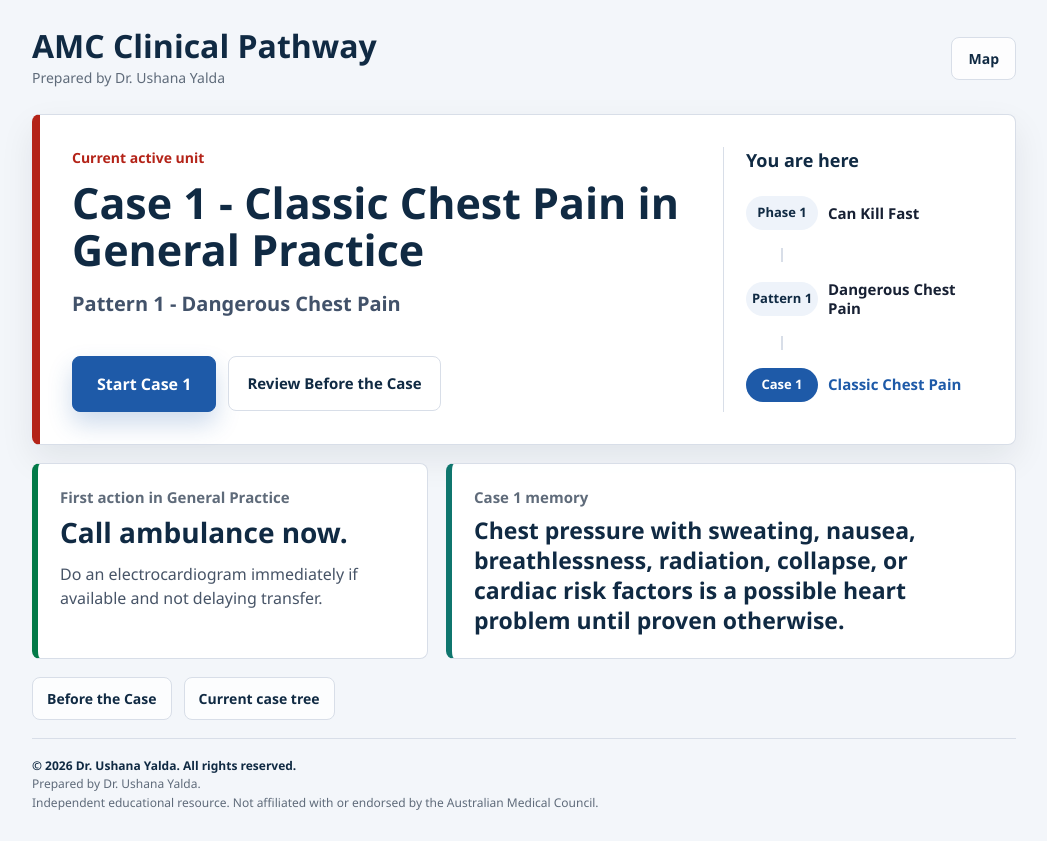
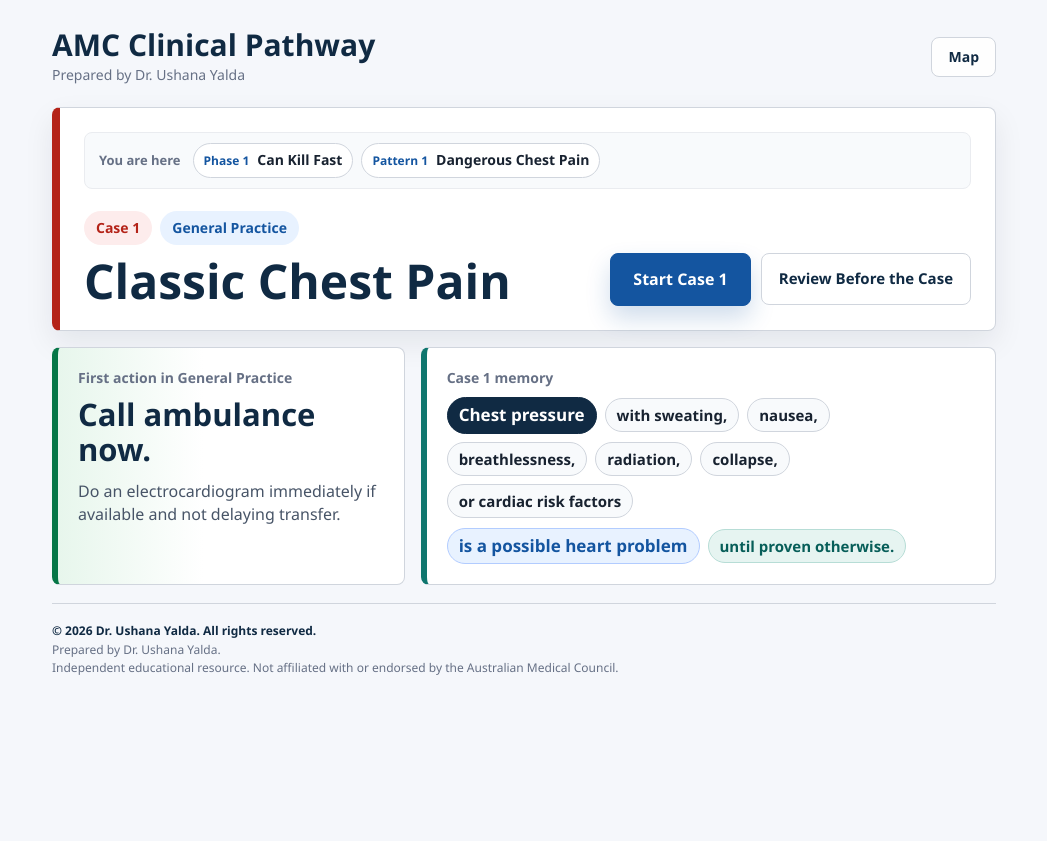
Before and after one commit to ushanayalda/Amc-clinical, a plain HTML site: page index.html in a window 1280 px wide. Shown: the whole page, without its empty margins (116-1163 px from the left). After the commit the page ends 800 px from the top, so only its background shows below. Drawn offline with Linux system fonts and the light colour scheme.

Commit message:
Refine homepage typography and memory layout

```diff
--- a/index.html
+++ b/index.html
@@ -7,18 +7,23 @@
 
   <style>
     :root {
-      --bg: #F3F6FA;
+      --bg: #F5F7FB;
       --surface: #FFFFFF;
-      --ink: #172033;
-      --muted: #5F6B7A;
-      --line: #D8DEE8;
+      --ink: #182230;
+      --muted: #667085;
+      --line: #D0D5DD;
+      --soft-line: #EAECF0;
       --navy: #102A43;
-      --blue: #1E5AA8;
+      --blue: #1455A0;
+      --blue-soft: #E8F2FF;
       --teal: #0F766E;
-      --green: #027A48;
+      --teal-soft: #E6F4F1;
+      --green: #067647;
+      --green-soft: #E7F6EC;
       --red: #B42318;
-      --shadow: 0 14px 34px rgba(16, 24, 40, 0.08);
-      --max: 1040px;
+      --red-soft: #FDECEC;
+      --shadow: 0 12px 30px rgba(16, 24, 40, 0.08);
+      --max: 1000px;
       --radius: 8px;
     }
 
@@ -31,8 +36,8 @@
       min-height: 100vh;
       background: var(--bg);
       color: var(--ink);
-      font-family: "Segoe UI", Roboto, "Helvetica Neue", Arial, sans-serif;
-      line-height: 1.5;
+      font-family: Aptos, "Segoe UI Variable", "Segoe UI", system-ui, -apple-system, BlinkMacSystemFont, Arial, sans-serif;
+      line-height: 1.45;
       -webkit-font-smoothing: antialiased;
       text-rendering: optimizeLegibility;
     }
@@ -53,22 +58,22 @@
       align-items: center;
       justify-content: space-between;
       gap: 20px;
-      margin-bottom: 26px;
+      margin-bottom: 22px;
     }
 
     .brand-title {
       margin: 0;
       color: var(--navy);
-      font-size: 32px;
+      font-size: 30px;
       line-height: 1.1;
-      font-weight: 760;
+      font-weight: 750;
     }
 
     .brand-credit {
       margin: 4px 0 0;
       color: var(--muted);
       font-size: 14px;
-      font-weight: 520;
+      font-weight: 500;
     }
 
     .nav-link,
@@ -78,164 +83,159 @@
       align-items: center;
       justify-content: center;
       border-radius: var(--radius);
-      font-weight: 760;
+      font-weight: 750;
       text-align: center;
     }
 
     .nav-link {
-      min-height: 42px;
-      padding: 10px 16px;
+      min-height: 40px;
+      padding: 9px 16px;
       border: 1px solid var(--line);
-      background: rgba(255, 255, 255, 0.84);
+      background: rgba(255, 255, 255, 0.88);
       color: var(--navy);
       font-size: 14px;
     }
 
     .start-band {
-      display: grid;
-      grid-template-columns: minmax(0, 1fr) 260px;
-      gap: 26px;
-      align-items: stretch;
       border: 1px solid var(--line);
       border-left: 8px solid var(--red);
       background: var(--surface);
       box-shadow: var(--shadow);
       border-radius: var(--radius);
-      padding: 32px;
+      padding: 24px;
     }
 
-    .start-copy {
+    .path-strip {
       display: flex;
-      flex-direction: column;
-      justify-content: space-between;
-      gap: 24px;
-      min-width: 0;
+      flex-wrap: wrap;
+      align-items: center;
+      gap: 8px;
+      margin-bottom: 22px;
+      padding: 10px;
+      border: 1px solid var(--soft-line);
+      border-radius: var(--radius);
+      background: #F8FAFC;
     }
 
-    .eyebrow {
-      margin: 0 0 12px;
-      color: var(--red);
+    .path-label {
+      color: var(--muted);
+      font-size: 13px;
+      font-weight: 750;
+      padding: 0 4px;
+    }
+
+    .path-step {
+      display: inline-flex;
+      align-items: center;
+      gap: 8px;
+      min-height: 34px;
+      border: 1px solid var(--line);
+      border-radius: 999px;
+      background: #FFFFFF;
+      padding: 6px 10px;
+      color: var(--navy);
+    }
+
+    .path-code {
+      color: var(--blue);
+      font-size: 12px;
+      font-weight: 800;
+    }
+
+    .path-name {
+      color: var(--ink);
+      font-size: 14px;
+      font-weight: 700;
+    }
+
+    .case-main {
+      display: grid;
+      grid-template-columns: minmax(0, 1fr) auto;
+      gap: 22px;
+      align-items: end;
+    }
+
+    .case-badges {
+      display: flex;
+      flex-wrap: wrap;
+      gap: 8px;
+      margin-bottom: 12px;
+    }
+
+    .case-code,
+    .setting-badge {
+      display: inline-flex;
+      align-items: center;
+      min-height: 34px;
+      border-radius: 999px;
+      padding: 7px 12px;
       font-size: 14px;
       font-weight: 800;
     }
 
+    .case-code {
+      background: var(--red-soft);
+      color: var(--red);
+    }
+
+    .setting-badge {
+      background: var(--blue-soft);
+      color: var(--blue);
+    }
+
     .case-title {
       margin: 0;
-      max-width: 720px;
+      max-width: 640px;
       color: var(--navy);
-      font-size: 43px;
-      line-height: 1.08;
-      font-weight: 780;
-    }
-
-    .case-subtitle {
-      margin: 16px 0 0;
-      color: #42526A;
-      font-size: 20px;
-      font-weight: 650;
+      font-size: 48px;
+      line-height: 1.02;
+      font-weight: 760;
     }
 
     .action-row {
       display: flex;
       flex-wrap: wrap;
-      gap: 12px;
+      justify-content: flex-end;
+      gap: 10px;
       align-items: center;
     }
 
     .primary-action {
-      min-height: 52px;
-      padding: 15px 24px;
+      min-height: 50px;
+      padding: 14px 22px;
       background: var(--blue);
       color: #FFFFFF;
       border: 1px solid var(--blue);
       font-size: 16px;
-      box-shadow: 0 12px 24px rgba(30, 90, 168, 0.22);
+      box-shadow: 0 12px 24px rgba(20, 85, 160, 0.2);
     }
 
     .secondary-action {
-      min-height: 52px;
-      padding: 15px 18px;
+      min-height: 50px;
+      padding: 14px 17px;
       background: #FFFFFF;
       color: var(--navy);
       border: 1px solid var(--line);
       font-size: 15px;
     }
 
-    .layer-stack {
-      border-left: 1px solid var(--line);
-      padding-left: 22px;
+    .cue-grid {
+      margin-top: 16px;
       display: grid;
-      align-content: center;
-      gap: 8px;
-    }
-
-    .layer-title {
-      margin: 0 0 4px;
-      color: var(--navy);
-      font-size: 18px;
-      font-weight: 800;
-    }
-
-    .layer-row {
-      display: grid;
-      grid-template-columns: 72px 1fr;
-      gap: 10px;
-      align-items: center;
-      padding: 10px 0;
-    }
-
-    .layer-code {
-      display: inline-flex;
-      min-height: 34px;
-      align-items: center;
-      justify-content: center;
-      border-radius: 999px;
-      background: #EEF3FA;
-      color: var(--navy);
-      font-size: 13px;
-      font-weight: 820;
-    }
-
-    .layer-name {
-      color: var(--ink);
-      font-size: 15px;
-      font-weight: 730;
-      line-height: 1.25;
-    }
-
-    .layer-row.current .layer-code {
-      background: var(--blue);
-      color: #FFFFFF;
-    }
-
-    .layer-row.current .layer-name {
-      color: var(--blue);
-      font-weight: 820;
-    }
-
-    .layer-line {
-      width: 2px;
-      height: 14px;
-      margin-left: 35px;
-      background: var(--line);
-    }
-
-    .cue-grid {
-      margin-top: 18px;
-      display: grid;
-      grid-template-columns: minmax(0, 0.82fr) minmax(0, 1.18fr);
-      gap: 18px;
+      grid-template-columns: minmax(0, 0.76fr) minmax(0, 1.24fr);
+      gap: 16px;
     }
 
     .cue-card {
       border: 1px solid var(--line);
-      background: rgba(255, 255, 255, 0.97);
+      background: rgba(255, 255, 255, 0.98);
       border-radius: var(--radius);
-      padding: 22px;
+      padding: 20px;
     }
 
     .cue-action {
       border-left: 6px solid var(--green);
+      background: linear-gradient(90deg, var(--green-soft), #FFFFFF 42%);
     }
 
     .cue-memory {
@@ -243,55 +243,76 @@
     }
 
     .cue-label {
-      margin: 0 0 8px;
+      margin: 0 0 9px;
       color: var(--muted);
-      font-size: 15px;
-      font-weight: 820;
+      font-size: 14px;
+      font-weight: 800;
     }
 
     .cue-statement {
       margin: 0;
       color: var(--navy);
-      font-size: 28px;
-      line-height: 1.2;
-      font-weight: 820;
-    }
-
-    .cue-memory .cue-statement {
-      font-size: 23px;
-      line-height: 1.3;
+      font-size: 31px;
+      line-height: 1.14;
+      font-weight: 780;
     }
 
     .cue-support {
       margin: 12px 0 0;
       color: #475467;
       font-size: 16px;
-      font-weight: 520;
+      font-weight: 500;
     }
 
-    .small-links {
-      margin-top: 18px;
+    .memory-map {
+      display: grid;
+      gap: 10px;
+    }
+
+    .memory-row {
       display: flex;
       flex-wrap: wrap;
-      gap: 12px;
+      gap: 8px;
+      align-items: center;
     }
 
-    .small-link {
+    .memory-chunk {
       display: inline-flex;
       align-items: center;
-      justify-content: center;
-      min-height: 42px;
+      min-height: 34px;
       border: 1px solid var(--line);
-      border-radius: var(--radius);
-      padding: 10px 14px;
-      background: rgba(255, 255, 255, 0.78);
-      color: var(--navy);
-      font-size: 14px;
-      font-weight: 760;
+      border-radius: 999px;
+      background: #F8FAFC;
+      color: var(--ink);
+      padding: 7px 11px;
+      font-size: 15px;
+      line-height: 1.2;
+      font-weight: 700;
+    }
+
+    .memory-lead {
+      background: var(--navy);
+      border-color: var(--navy);
+      color: #FFFFFF;
+      font-size: 17px;
+    }
+
+    .memory-result {
+      background: var(--blue-soft);
+      border-color: #B2CCFF;
+      color: var(--blue);
+      font-size: 17px;
+      font-weight: 800;
+    }
+
+    .memory-tail {
+      background: var(--teal-soft);
+      border-color: #B7DDD6;
+      color: #075E59;
+      font-weight: 800;
     }
 
     .nav-link:hover,
-    .small-link:hover,
     .secondary-action:hover,
     .primary-action:hover {
       transform: translateY(-1px);
@@ -316,20 +337,17 @@
         padding: 22px 16px;
       }
 
-      .start-band,
+      .case-main,
       .cue-grid {
         grid-template-columns: 1fr;
       }
 
-      .layer-stack {
-        border-left: 0;
-        border-top: 1px solid var(--line);
-        padding-left: 0;
-        padding-top: 18px;
+      .action-row {
+        justify-content: flex-start;
       }
 
       .case-title {
-        font-size: 36px;
+        font-size: 40px;
       }
     }
 
@@ -350,25 +368,31 @@
         width: 100%;
       }
 
-      .start-band {
-        padding: 22px;
+      .start-band,
+      .cue-card {
+        padding: 18px;
+      }
+
+      .path-strip {
+        align-items: stretch;
+      }
+
+      .path-label,
+      .path-step {
+        width: 100%;
       }
 
       .case-title {
-        font-size: 31px;
+        font-size: 35px;
       }
 
-      .case-subtitle {
-        font-size: 18px;
+      .cue-statement {
+        font-size: 25px;
       }
 
-      .cue-statement,
-      .cue-memory .cue-statement {
-        font-size: 21px;
-      }
-
-      .layer-row {
-        grid-template-columns: 68px 1fr;
+      .memory-chunk {
+        border-radius: var(--radius);
+        font-size: 14px;
       }
     }
   </style>
@@ -388,36 +412,32 @@
     </header>
 
     <section class="start-band" aria-label="Current active unit">
-      <div class="start-copy">
-        <div>
-          <p class="eyebrow">Current active unit</p>
-          <h2 class="case-title">Case 1 - Classic Chest Pain in General Practice</h2>
-          <p class="case-subtitle">Pattern 1 - Dangerous Chest Pain</p>
-        </div>
+      <div class="path-strip" aria-label="Current learning layer">
+        <span class="path-label">You are here</span>
+        <span class="path-step">
+          <span class="path-code">Phase 1</span>
+          <span class="path-name">Can Kill Fast</span>
+        </span>
+        <span class="path-step">
+          <span class="path-code">Pattern 1</span>
+          <span class="path-name">Dangerous Chest Pain</span>
+        </span>
+      </div>
+
+      <div class="case-main">
+        <section class="case-identity" aria-label="Current case">
+          <div class="case-badges">
+            <span class="case-code">Case 1</span>
+            <span class="setting-badge">General Practice</span>
+          </div>
+          <h2 class="case-title">Classic Chest Pain</h2>
+        </section>
 
         <div class="action-row">
           <a class="primary-action" href="case1.html">Start Case 1</a>
           <a class="secondary-action" href="before-case.html">Review Before the Case</a>
         </div>
       </div>
-
-      <aside class="layer-stack" aria-label="Current learning layer">
-        <p class="layer-title">You are here</p>
-        <div class="layer-row">
-          <span class="layer-code">Phase 1</span>
-          <span class="layer-name">Can Kill Fast</span>
-        </div>
-        <div class="layer-line" aria-hidden="true"></div>
-        <div class="layer-row">
-          <span class="layer-code">Pattern 1</span>
-          <span class="layer-name">Dangerous Chest Pain</span>
-        </div>
-        <div class="layer-line" aria-hidden="true"></div>
-        <div class="layer-row current">
-          <span class="layer-code">Case 1</span>
-          <span class="layer-name">Classic Chest Pain</span>
-        </div>
-      </aside>
     </section>
 
     <section class="cue-grid" aria-label="Case cues">
@@ -429,13 +449,22 @@
 
       <article class="cue-card cue-memory">
         <p class="cue-label">Case 1 memory</p>
-        <p class="cue-statement">Chest pressure with sweating, nausea, breathlessness, radiation, collapse, or cardiac risk factors is a possible heart problem until proven otherwise.</p>
+        <div class="memory-map" aria-label="Chest pressure with sweating, nausea, breathlessness, radiation, collapse, or cardiac risk factors is a possible heart problem until proven otherwise.">
+          <div class="memory-row">
+            <span class="memory-chunk memory-lead">Chest pressure</span>
+            <span class="memory-chunk">with sweating,</span>
+            <span class="memory-chunk">nausea,</span>
+            <span class="memory-chunk">breathlessness,</span>
+            <span class="memory-chunk">radiation,</span>
+            <span class="memory-chunk">collapse,</span>
+            <span class="memory-chunk">or cardiac risk factors</span>
+          </div>
+          <div class="memory-row">
+            <span class="memory-chunk memory-result">is a possible heart problem</span>
+            <span class="memory-chunk memory-tail">until proven otherwise.</span>
+          </div>
+        </div>
       </article>
-    </section>
-
-    <section class="small-links" aria-label="Secondary links">
-      <a class="small-link" href="before-case.html">Before the Case</a>
-      <a class="small-link" href="map.html">Current case tree</a>
     </section>
 
     <footer class="footer-card">
```
